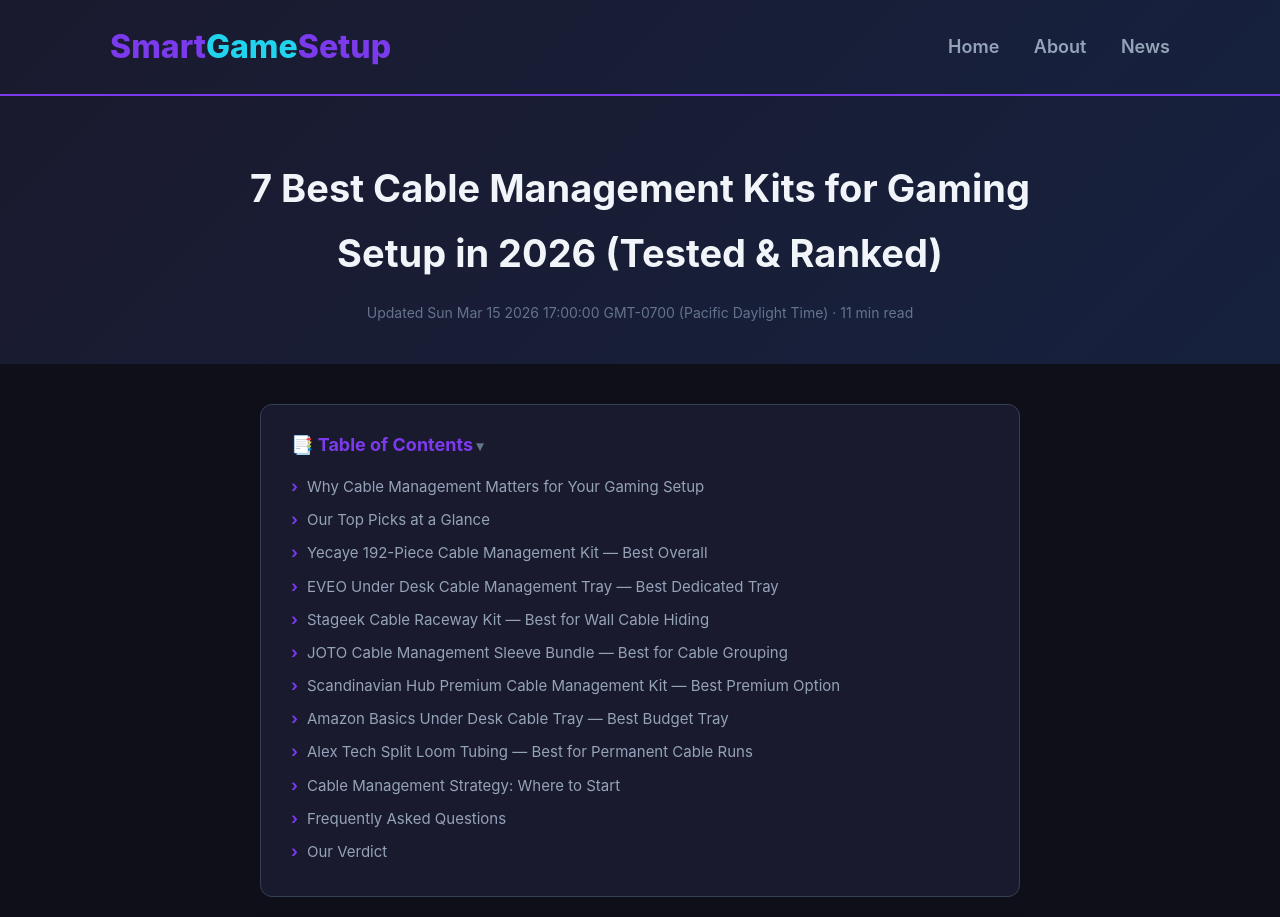
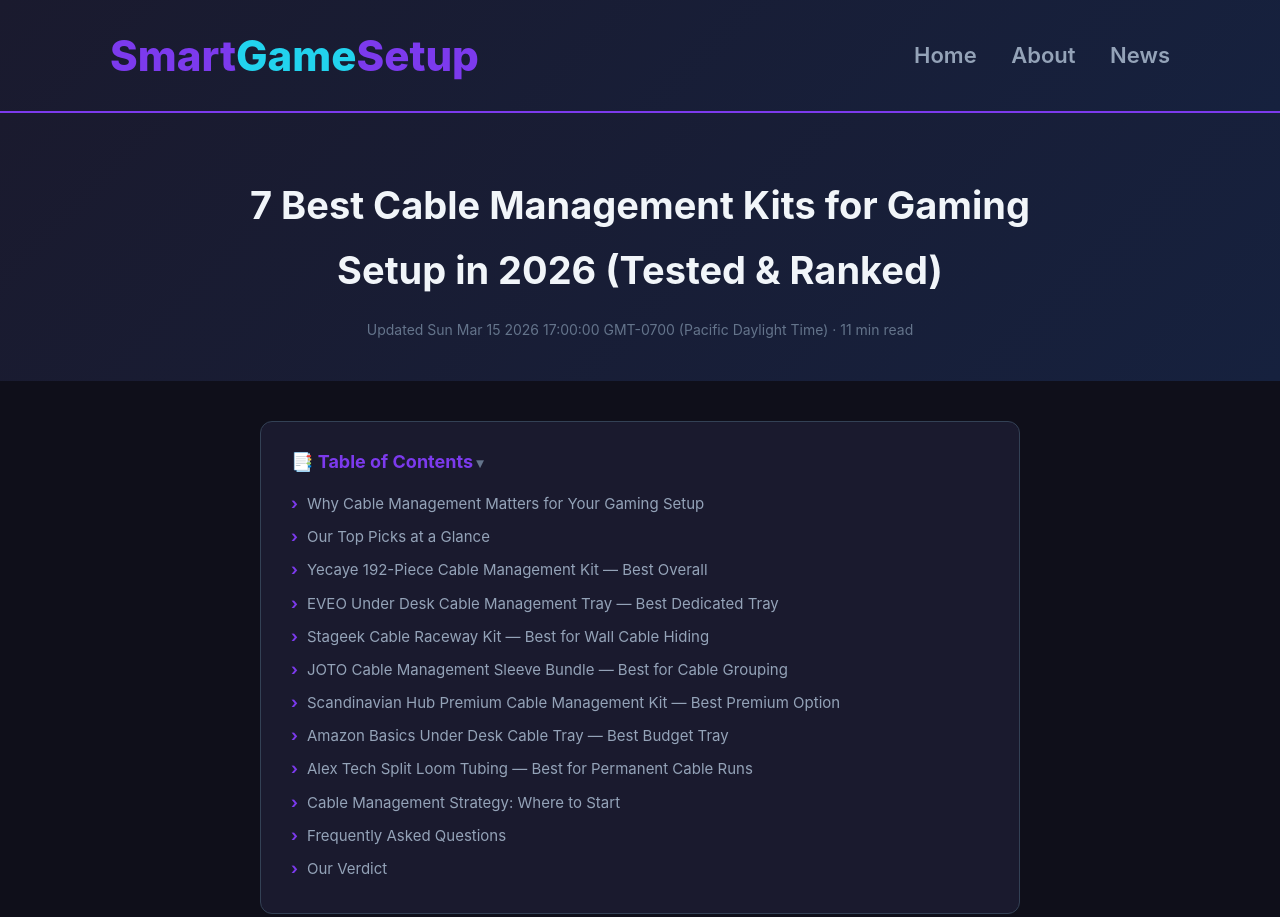
Before and after one commit to yst78664-dotcom/smartgamesetup, a website: page docs/best-cable-management-kit-for-gaming-setup/index.html in a window 1280 px wide. Shown: the top 917 px of the page. Drawn offline with Linux system fonts and the light colour scheme.

Commit message:
Make logo 42px and nav 22px

```diff
--- a/docs/best-cable-management-kit-for-gaming-setup/index.html
+++ b/docs/best-cable-management-kit-for-gaming-setup/index.html
@@ -39,9 +39,9 @@
     body { font-family: -apple-system, BlinkMacSystemFont, 'Segoe UI', Roboto, sans-serif; color: #1a1a2e; background: #0f0f1a; line-height: 1.7; }
     .header { background: linear-gradient(135deg, #1a1a2e 0%, #16213e 100%); padding: 20px 0; border-bottom: 2px solid #7c3aed; }
     .header-inner { max-width: 1100px; margin: 0 auto; padding: 0 20px; display: flex; justify-content: space-between; align-items: center; }
-    .logo { color: #7c3aed; font-size: 32px; font-weight: 800; text-decoration: none; }
+    .logo { color: #7c3aed; font-size: 42px; font-weight: 800; text-decoration: none; }
     .logo span { color: #22d3ee; }
-    nav a { color: #94a3b8; text-decoration: none; margin-left: 30px; font-size: 18px; font-weight: 600; }
+    nav a { color: #94a3b8; text-decoration: none; margin-left: 30px; font-size: 22px; font-weight: 600; }
     nav a:hover { color: #7c3aed; }
     .hero { background: linear-gradient(135deg, #1a1a2e, #16213e); padding: 60px 20px 40px; text-align: center; }
     .hero h1 { color: #f1f5f9; font-size: 38px; max-width: 800px; margin: 0 auto 15px; }
```
Also changed, not shown: docs/best-gaming-desk-setup-accessories/index.html (+2 -2 lines), docs/best-gaming-monitor-for-smart-setup-2026/index.html (+2 -2 lines), docs/best-led-strip-lights-gaming-setup/index.html (+2 -2 lines), docs/best-monitor-arm-for-dual-monitor-gaming-setup/index.html (+2 -2 lines), docs/best-smart-light-bars-for-monitor-gaming/index.html (+2 -2 lines), docs/best-smart-plug-for-gaming-pc-power-management/index.html (+2 -2 lines), docs/best-smart-speaker-for-gaming-room-2026/index.html (+2 -2 lines), docs/govee-vs-philips-hue-gaming-lights/index.html (+2 -2 lines), docs/nanoleaf-panels-vs-govee-hexagon-lights-gaming/index.html (+2 -2 lines), templates/article.html (+2 -2 lines).
